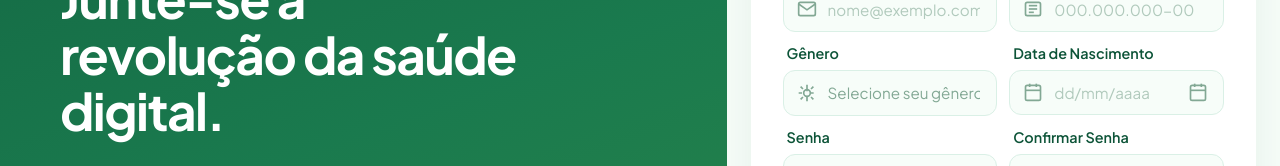
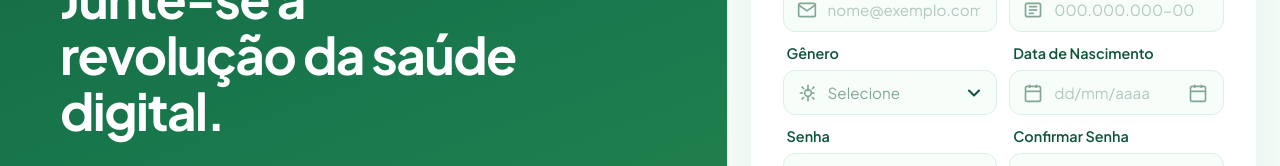
Before and after one commit to JosiasAz/SIGPS-Frontend, an Angular app: page /cadastro in a window 1280 px wide. Shown: the part 346-512 px from the top of the page. Built offline with nearby package versions, Linux system fonts and the light colour scheme.

Commit message:
feat: implement custom gender selection dropdown and format input fields for CNPJ, telefone, and email

```diff
--- a/src/app/pages/cadastro/cadastro.html
+++ b/src/app/pages/cadastro/cadastro.html
@@ -91,18 +91,29 @@
                     <div class="input-group">
                         <label for="genero">Gênero</label>
                         <div class="input-wrapper">
-                            <svg class="input-icon" width="20" height="20" viewBox="0 0 24 24" fill="none"
-                                stroke="currentColor" stroke-width="2">
-                                <circle cx="12" cy="12" r="4" />
-                                <path d="M12 2v8M12 16v6M6 12H2M16 12h4M7.17 7.17L4.34 4.34M16.83 16.83L19.66 19.66M16.83 7.17L19.66 4.34M7.17 16.83L4.34 19.66" />
-                            </svg>
-                            <select id="genero" name="genero" [(ngModel)]="userData.genero" required>
-                                <option value="" disabled selected>Selecione seu gênero</option>
-                                <option value="masculino">Masculino</option>
-                                <option value="feminino">Feminino</option>
-                                <option value="outro">Outro</option>
-                                <option value="prefiro-nao">Prefiro não informar</option>
-                            </select>
+                            <div class="custom-select-wrapper" (click)="toggleGeneroDropdown()" [class.open]="isGeneroDropdownOpen()">
+                                <svg class="input-icon" width="20" height="20" viewBox="0 0 24 24" fill="none"
+                                    stroke="currentColor" stroke-width="2">
+                                    <circle cx="12" cy="12" r="4" />
+                                    <path d="M12 2v8M12 16v6M6 12H2M16 12h4M7.17 7.17L4.34 4.34M16.83 16.83L19.66 19.66M16.83 7.17L19.66 4.34M7.17 16.83L4.34 19.66" />
+                                </svg>
+
+                                <div class="custom-select-trigger" [class.has-value]="userData.genero">
+                                    {{ getGeneroLabel() }}
+                                </div>
+
+                                <svg class="chevron-icon" width="12" height="8" viewBox="0 0 12 8" fill="none">
+                                    <path d="M1 1.5L6 6.5L11 1.5" stroke="currentColor" stroke-width="2" stroke-linecap="round" stroke-linejoin="round"/>
+                                </svg>
+
+                                <div class="custom-options" *ngIf="isGeneroDropdownOpen()">
+                                    <div class="custom-option" *ngFor="let op of opcoesGenero"
+                                         (click)="selecionarGenero(op.value); $event.stopPropagation()"
+                                         [class.selected]="userData.genero === op.value">
+                                        {{ op.label }}
+                                    </div>
+                                </div>
+                            </div>
                         </div>
                     </div>
 
--- a/src/app/pages/cadastro/cadastro.scss
+++ b/src/app/pages/cadastro/cadastro.scss
@@ -238,7 +238,10 @@
                 }
             }
 
-            select {
+            .custom-select-wrapper {
+                position: relative;
+                display: flex;
+                align-items: center;
                 width: 100%;
                 padding: 12px 16px 12px 44px;
                 border-radius: 12px;
@@ -247,33 +250,94 @@
                 font-size: 0.95rem;
                 font-family: inherit;
                 transition: all 0.2s ease;
-                color: var(--text);
                 cursor: pointer;
-                appearance: none;
 
-                option {
-                    color: var(--text);
-                    background: white;
-                }
-
-                option:first-child {
-                    color: var(--text-light);
-                }
-
-                &:focus {
-                    outline: none;
+                &.open {
                     border-color: var(--green);
                     background: white;
                     box-shadow: 0 0 0 4px rgba(65, 150, 64, 0.08);
+
+                    .chevron-icon {
+                        transform: translateY(-50%) rotate(180deg);
+                    }
                 }
 
-                &:disabled {
+                .input-icon {
+                    position: absolute;
+                    left: 14px;
                     color: var(--text-light);
-                    cursor: not-allowed;
+                    pointer-events: none;
                 }
 
-                &:invalid {
+                .custom-select-trigger {
                     color: var(--text-light);
+                    user-select: none;
+                    flex: 1;
+                    min-width: 0;
+                    white-space: nowrap;
+                    overflow: hidden;
+                    text-overflow: ellipsis;
+                    padding-right: 8px;
+
+                    &.has-value {
+                        color: var(--text);
+                    }
+                }
+
+                .chevron-icon {
+                    position: absolute;
+                    right: 16px;
+                    top: 50%;
+                    transform: translateY(-50%);
+                    color: var(--green-deep);
+                    transition: transform 0.2s;
+                }
+
+                .custom-options {
+                    position: absolute;
+                    top: calc(100% + 8px);
+                    left: 0;
+                    width: 100%;
+                    background: white;
+                    border-radius: 12px;
+                    box-shadow: 0 10px 30px rgba(13, 84, 56, 0.12);
+                    border: 1px solid var(--border);
+                    z-index: 1000;
+                    overflow-y: auto;
+                    max-height: 180px;
+                    animation: dropdownFade 0.2s ease;
+
+                    &::-webkit-scrollbar {
+                        width: 6px;
+                    }
+                    &::-webkit-scrollbar-track {
+                        background: transparent;
+                    }
+                    &::-webkit-scrollbar-thumb {
+                        background-color: var(--green-light);
+                        border-radius: 10px;
+                    }
+                    &::-webkit-scrollbar-thumb:hover {
+                        background-color: var(--green-mid);
+                    }
+
+                    .custom-option {
+                        padding: 12px 16px;
+                        font-size: 0.95rem;
+                        color: var(--text);
+                        cursor: pointer;
+                        transition: background 0.15s;
+
+                        &:hover {
+                            background: rgba(65, 150, 64, 0.08);
+                        }
+
+                        &.selected {
+                            background: var(--green-light);
+                            color: var(--green-dark);
+                            font-weight: 600;
+                        }
+                    }
                 }
             }
 
@@ -459,3 +523,8 @@
         display: block;
     }
 }
+
+@keyframes dropdownFade {
+    from { opacity: 0; transform: translateY(-8px); }
+    to { opacity: 1; transform: translateY(0); }
+}
--- a/src/app/pages/cadastro/cadastro.ts
+++ b/src/app/pages/cadastro/cadastro.ts
@@ -30,6 +30,41 @@ export class Cadastro {
   showDatePicker = signal(false);
   isLoading = signal(false);
   errorMessage = signal('');
+
+  isGeneroDropdownOpen = signal(false);
+
+  opcoesGenero = [
+    { value: 'masculino', label: 'Masculino' },
+    { value: 'feminino', label: 'Feminino' },
+    { value: 'homem-trans', label: 'Homem Trans' },
+    { value: 'mulher-trans', label: 'Mulher Trans' },
+    { value: 'outro', label: 'Outro' },
+    { value: 'prefiro-nao', label: 'Prefiro não informar' },
+  ];
+
+  toggleGeneroDropdown() {
+    this.isGeneroDropdownOpen.set(!this.isGeneroDropdownOpen());
+  }
+
+  selecionarGenero(valor: string) {
+    this.userData.genero = valor;
+    this.isGeneroDropdownOpen.set(false);
+  }
+
+  getGeneroLabel(): string {
+    const selecionado = this.opcoesGenero.find(o => o.value === this.userData.genero);
+    if (!selecionado) return 'Selecione';
+
+    switch (selecionado.value) {
+      case 'masculino': return 'Masculino';
+      case 'feminino': return 'Feminino';
+      case 'homem-trans': return 'H. Trans';
+      case 'mulher-trans': return 'M. Trans';
+      case 'outro': return 'Outro';
+      case 'prefiro-nao': return 'P. N. I.';
+      default: return selecionado.label;
+    }
+  }
 
   togglePassword() {
     this.showPassword.set(!this.showPassword());
--- a/src/app/pages/painel/config/config.ts
+++ b/src/app/pages/painel/config/config.ts
@@ -63,6 +63,21 @@ export class ConfigComponent implements OnInit {
     });
   }
 
+  deleteUser(userId: number) {
+    if (confirm('Tem certeza que deseja excluir este usuário? Esta ação não pode ser desfeita e removerá todos os dados associados.')) {
+      this.http.delete(`${environment.apiUrl}/api/v1/admin/users/${userId}`).subscribe({
+        next: () => {
+          this.users.update(current => current.filter(u => u.id !== userId));
+          alert('Usuário excluído com sucesso!');
+        },
+        error: (err) => {
+          console.error('Erro ao excluir usuário:', err);
+          alert(err.error?.message || 'Erro ao excluir o usuário. Verifique o console.');
+        }
+      });
+    }
+  }
+
   toggleSetting(label: string): void {
     this.configService.toggleSetting(label);
   }
--- a/src/app/pages/painel/meu-perfil/meu-perfil.html
+++ b/src/app/pages/painel/meu-perfil/meu-perfil.html
@@ -562,7 +562,7 @@
                 <div class="field-row">
                     <div class="field-group">
                         <label class="field-label">CNPJ</label>
-                        <input type="text" formControlName="cnpj" class="field-input" placeholder="00.000.000/0001-00" maxlength="18">
+                        <input type="text" formControlName="cnpj" class="field-input" placeholder="00.000.000/0001-00" maxlength="18" (input)="formatarCnpjInput($event)">
                         @if (step1ClinicaForm.get('cnpj')?.errors?.['cnpjInvalido']) {
                         <div class="field-error">CNPJ inválido. Verifique os dígitos.</div>
                         }
@@ -570,11 +570,11 @@
                     </div>
                     <div class="field-group">
                         <label class="field-label">Telefone</label>
-                        <input type="text" formControlName="telefone" class="field-input" placeholder="(11) 3000-0000">
+                        <input type="text" formControlName="telefone" class="field-input" placeholder="(11) 90000-0000" maxlength="15" (input)="formatarTelefoneInput($event)">
                     </div>
                     <div class="field-group">
                         <label class="field-label">E-mail de Contato</label>
-                        <input type="email" formControlName="emailContato" class="field-input" placeholder="contato@clinica.com">
+                        <input type="email" formControlName="emailContato" class="field-input" placeholder="contato@clinica.com" (input)="formatarEmailInput($event)">
                     </div>
                 </div>
             </form>
```
Also changed, not shown: src/app/pages/painel/config/config.html (+6 -1 lines), src/app/pages/painel/meu-perfil/meu-perfil.ts (+27 -0 lines).
